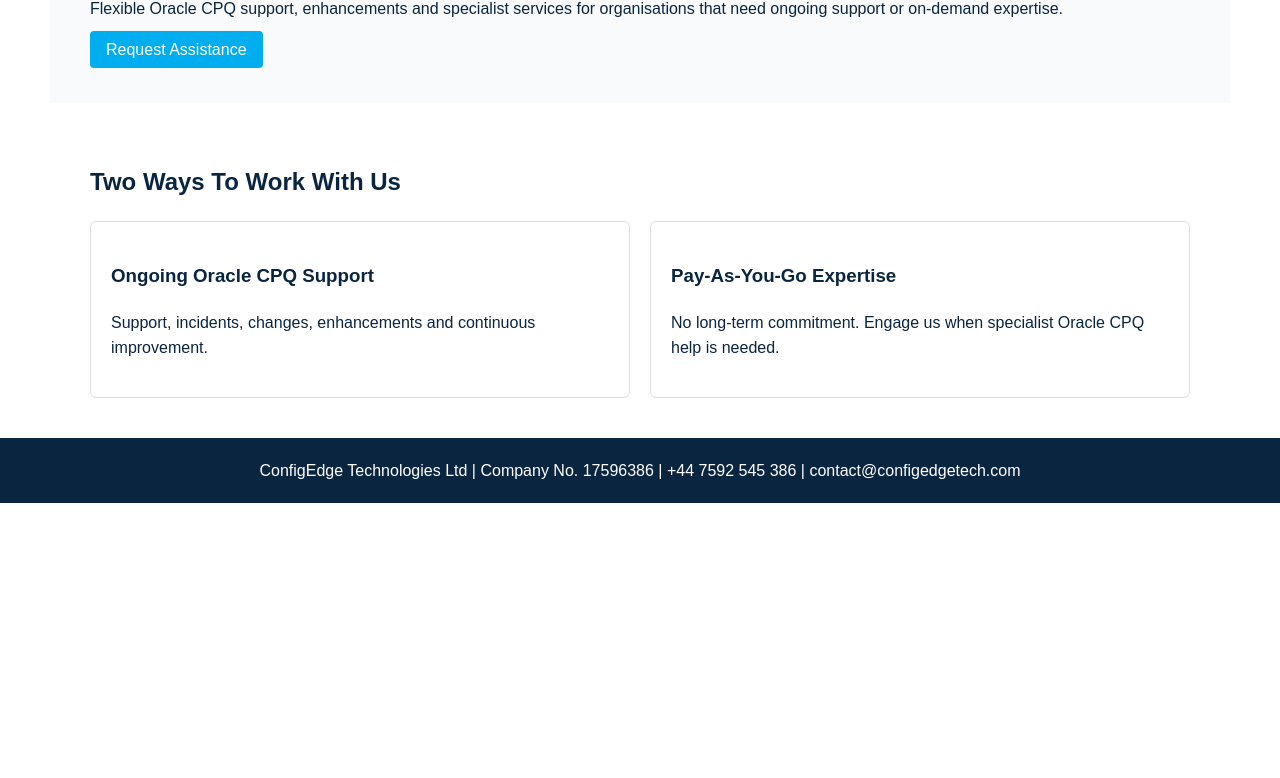
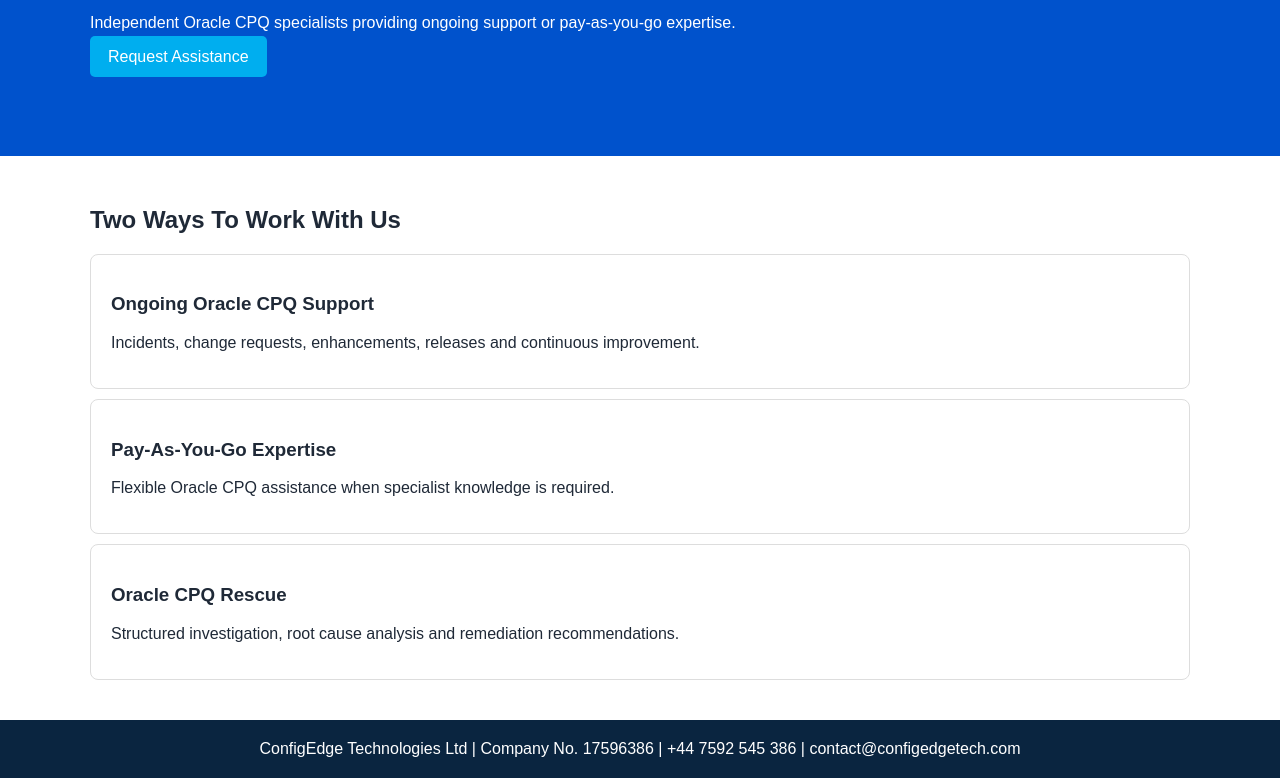
Before and after one commit to tprasanna-oss/configedge-technologies-website, a plain HTML site: page index.html in a window 1280 px wide. Shown: the part 282-1060 px from the top of the page. Before the commit the page ends 800 px from the top, so only its background shows below. Drawn offline with Linux system fonts and the light colour scheme.

Commit message:
Add files via upload
second changes.

```diff
--- a/index.html
+++ b/index.html
@@ -1 +1 @@
-<html><head><title>Oracle CPQ Support & Expertise, Delivered Your Way</title><link rel="stylesheet" href="style.css"></head><body><header><h1>ConfigEdge Technologies Ltd</h1><nav><a href="index.html">Home</a><a href="support.html">Oracle CPQ Support</a><a href="services.html">Services</a><a href="about.html">About</a><a href="contact.html">Contact</a></nav></header><section class="hero"><h2>Oracle CPQ Support & Expertise, Delivered Your Way</h2><p>Flexible Oracle CPQ support, enhancements and specialist services for organisations that need ongoing support or on-demand expertise.</p><a class="btn" href="contact.html">Request Assistance</a></section><section><h2>Two Ways To Work With Us</h2><div class="cards"><div class="card"><h3>Ongoing Oracle CPQ Support</h3><p>Support, incidents, changes, enhancements and continuous improvement.</p></div><div class="card"><h3>Pay-As-You-Go Expertise</h3><p>No long-term commitment. Engage us when specialist Oracle CPQ help is needed.</p></div></div></section><footer>ConfigEdge Technologies Ltd | Company No. 17596386 | +44 7592 545 386 | contact@configedgetech.com</footer></body></html>
+<html><head><title>Oracle CPQ Support & Expertise, Delivered Your Way</title><link rel="stylesheet" href="style.css"></head><body><header><h1>ConfigEdge Technologies Ltd</h1><nav><a href="index.html">Home</a><a href="support.html">Oracle CPQ Support</a><a href="services.html">Services</a><a href="about.html">About</a><a href="contact.html">Contact</a></nav></header><section class="hero"><div class="container"><h2>Oracle CPQ Support & Expertise, Delivered Your Way</h2><p>Independent Oracle CPQ specialists providing ongoing support or pay‑as‑you‑go expertise.</p><a class="btn" href="contact.html">Request Assistance</a></div></section><div class="container"><h2>Two Ways To Work With Us</h2><div class="card"><h3>Ongoing Oracle CPQ Support</h3><p>Incidents, change requests, enhancements, releases and continuous improvement.</p></div><div class="card"><h3>Pay‑As‑You‑Go Expertise</h3><p>Flexible Oracle CPQ assistance when specialist knowledge is required.</p></div><div class="card"><h3>Oracle CPQ Rescue</h3><p>Structured investigation, root cause analysis and remediation recommendations.</p></div></div><div class="footer">ConfigEdge Technologies Ltd | Company No. 17596386 | +44 7592 545 386 | contact@configedgetech.com</div></body></html>
--- a/style.css
+++ b/style.css
@@ -1 +1 @@
-body{font-family:Arial,sans-serif;margin:0;line-height:1.6;color:#0A2540}header{background:#0052CC;color:#fff;padding:20px}nav a{color:#fff;margin-right:15px;text-decoration:none}section{padding:40px;max-width:1100px;margin:auto}.hero{background:#F8FAFC}.btn{background:#00AEEF;color:#fff;padding:10px 16px;text-decoration:none;border-radius:4px}.cards{display:flex;gap:20px;flex-wrap:wrap}.card{flex:1;min-width:250px;border:1px solid #ddd;padding:20px;border-radius:6px}footer{background:#0A2540;color:#fff;padding:20px;text-align:center}
+body{font-family:Arial,sans-serif;margin:0;color:#1f2937}header{background:#0A2540;color:#fff;padding:20px}nav a{color:#fff;margin-right:15px;text-decoration:none}.hero{background:#0052CC;color:white;padding:60px 20px}.container{max-width:1100px;margin:auto;padding:30px 20px}.card{border:1px solid #ddd;border-radius:8px;padding:20px;margin:10px 0}.footer{background:#0A2540;color:#fff;padding:20px;text-align:center} .btn{background:#00AEEF;color:#fff;padding:12px 18px;text-decoration:none;border-radius:5px}
```
Also changed, not shown: about.html (+1 -1 lines), contact.html (+1 -1 lines), services.html (+1 -1 lines), support.html (+1 -1 lines).
